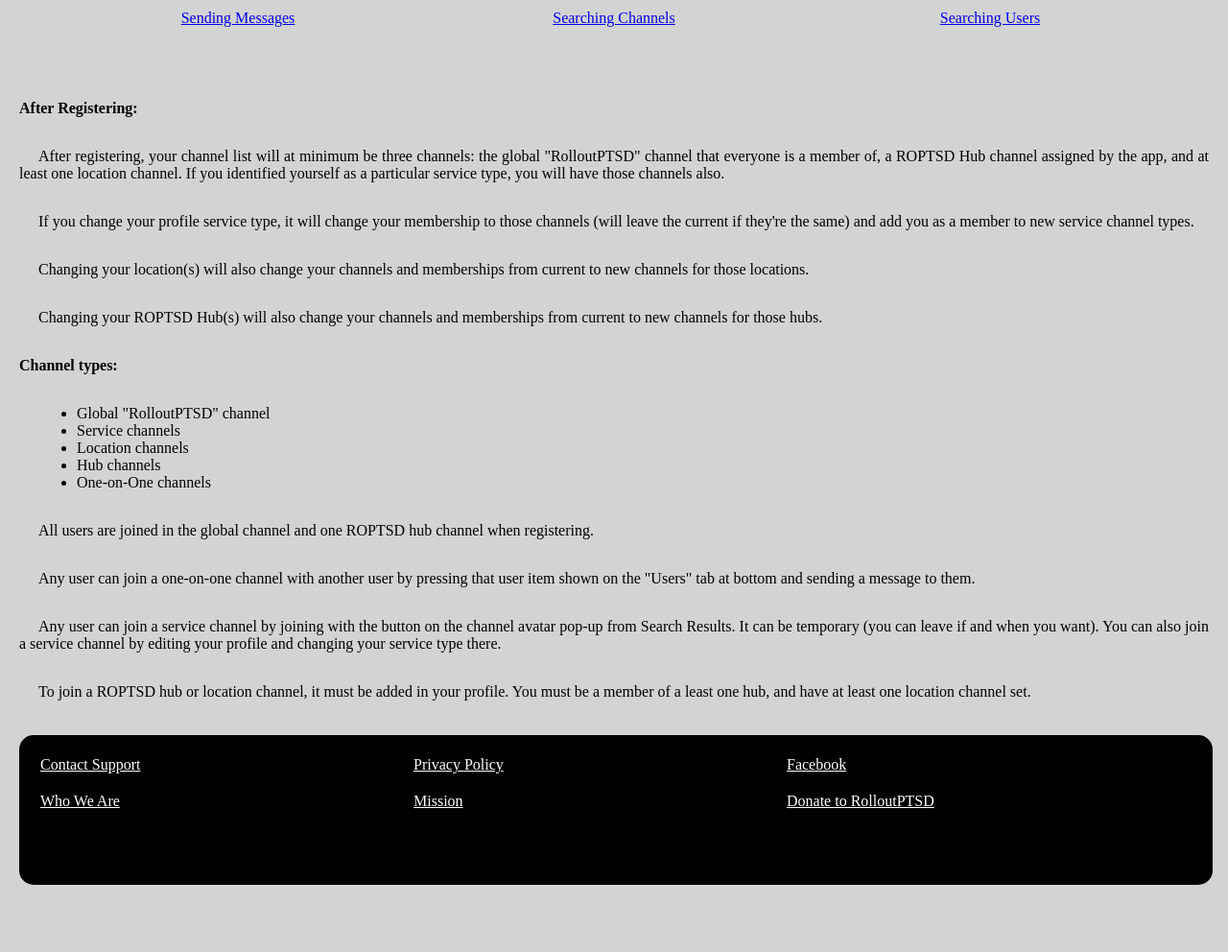
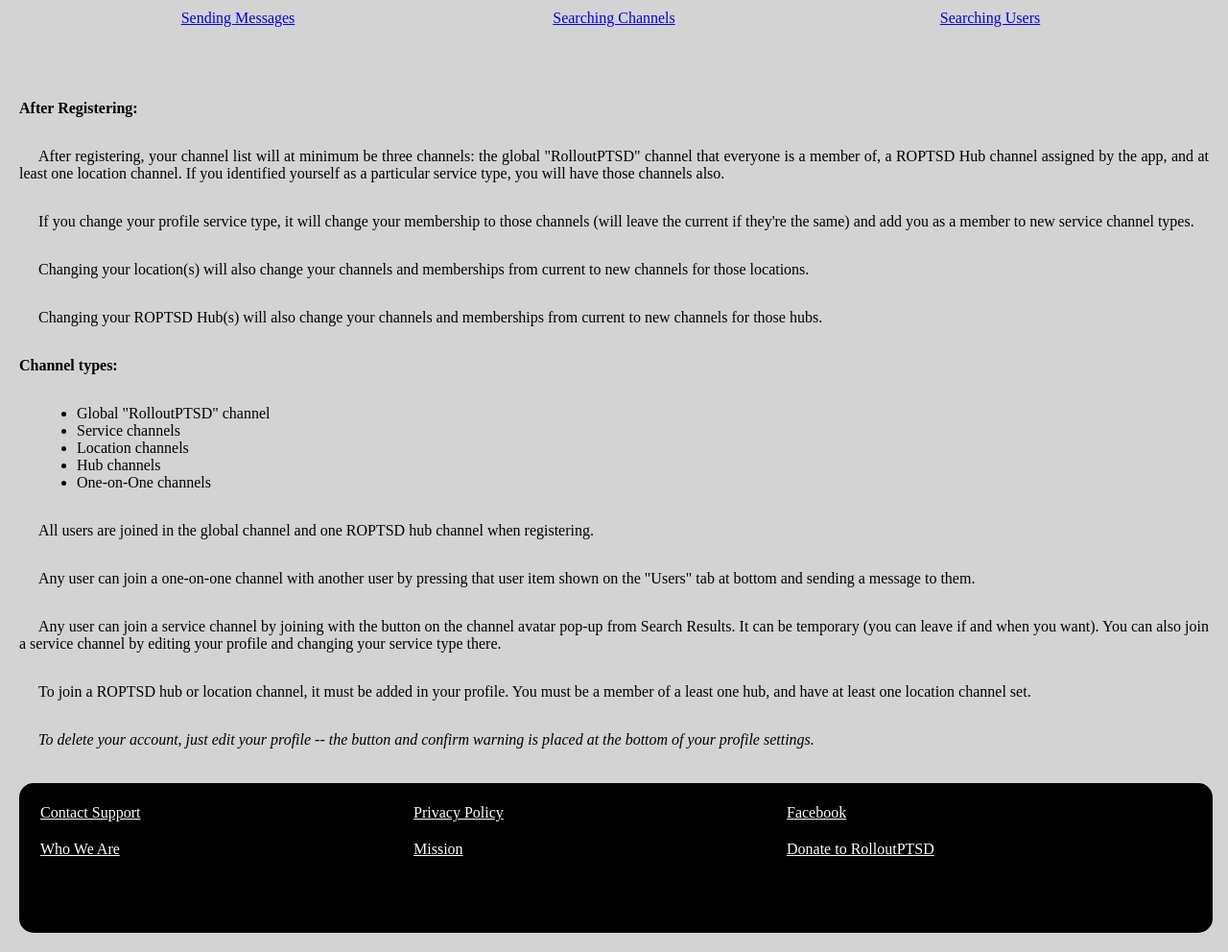
Before and after one commit to maskowe/roptsdconnguide, a plain HTML site: page index.html in a window 1280 px wide. Shown: the part 78-1070 px from the top of the page at 96% size. Before the commit the page ends 1020 px from the top, so only its background shows below. Drawn offline with Linux system fonts and the light colour scheme.

Commit message:
add delete account msg to guide

```diff
--- a/index.html
+++ b/index.html
@@ -67,6 +67,9 @@
       To join a ROPTSD hub or location channel, it must be added in your profile.  You must be a member of a least one hub,
       and have at least one location channel set.
     </p>
+    <p style="text-indent: 20px">
+      <i>To delete your account, just edit your profile -- the button and confirm warning is placed at the bottom of your profile settings.</i>
+    </p>
   </div>
   <div id="bottomlinkscontainer">
       <div class="bottom-nav">
```
